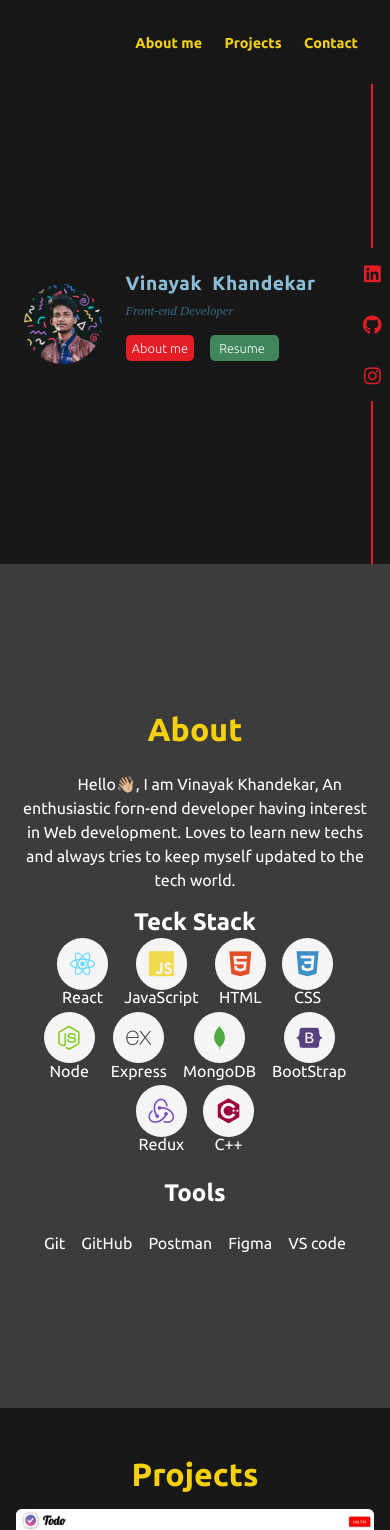
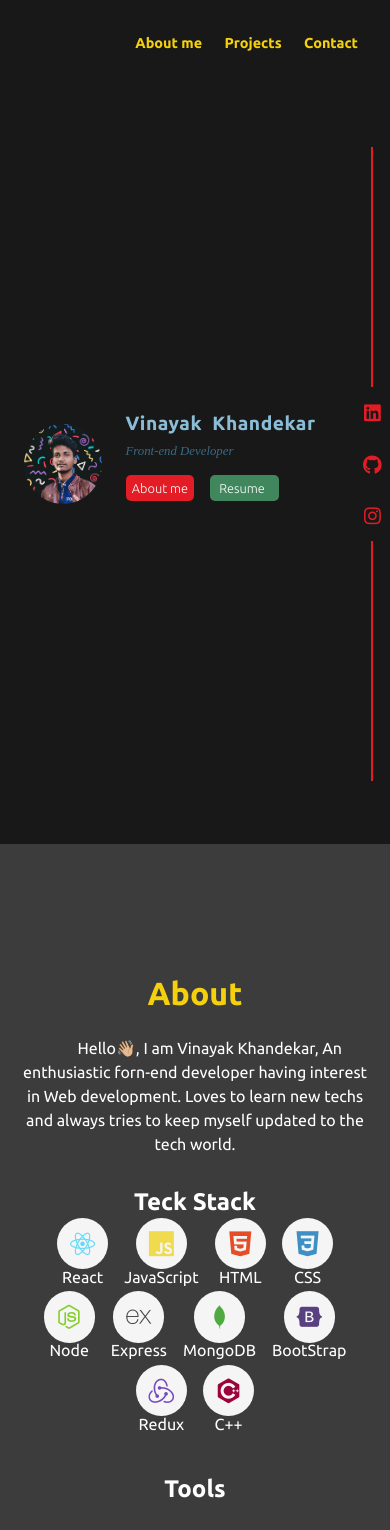
Before and after one commit to vinayak41/portfolio, a React (Create React App) app: page / in a window 390 px wide. Shown: the top 1530 px of the page. Built offline with nearby package versions, Linux system fonts and the light colour scheme; some icons are missing; a web font is replaced by a local one.

Commit message:
update ui

```diff
--- a/src/components/About/About.css
+++ b/src/components/About/About.css
@@ -23,6 +23,7 @@
   display: flex;
   flex-direction: column;
   align-items: center;
+  justify-content: space-between;
   text-align: center;
   color: white;
   font-size: 1.3rem;
@@ -172,11 +173,11 @@
   }
 
   .teckstacks {
-    margin-top: 1rem;
+    margin-top: 2rem;
   }
 
   .tools {
-    margin-top: 1rem;
+    margin-top: 2rem;
   }
 
   .teckstacks > h2 {
--- a/src/components/Home/Home.css
+++ b/src/components/Home/Home.css
@@ -156,10 +156,6 @@
     height: 8.1rem;
   }
 
-  .home {
-    height: 30rem;
-  }
-
   .home .content {
     padding-left: 1rem;
   }
```
